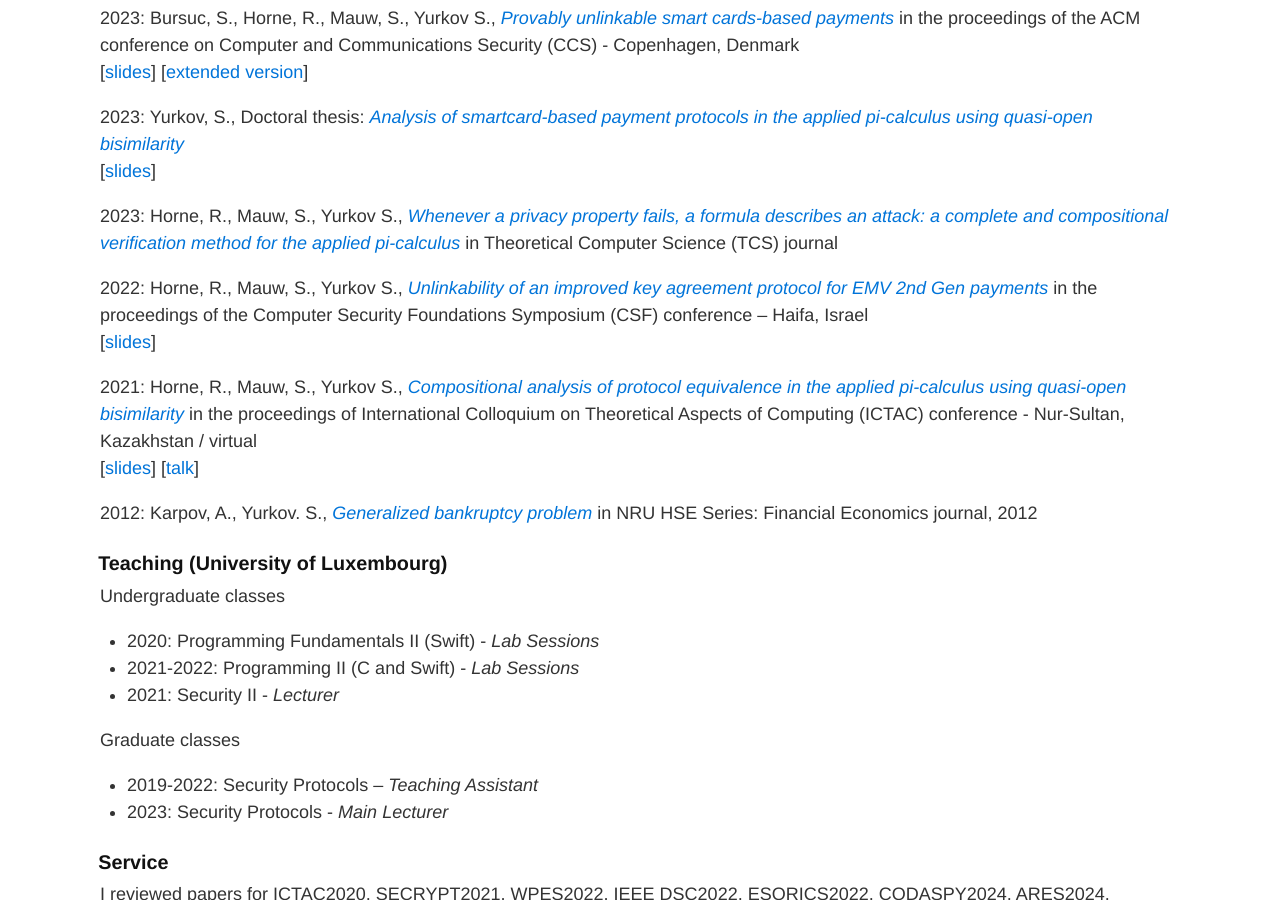
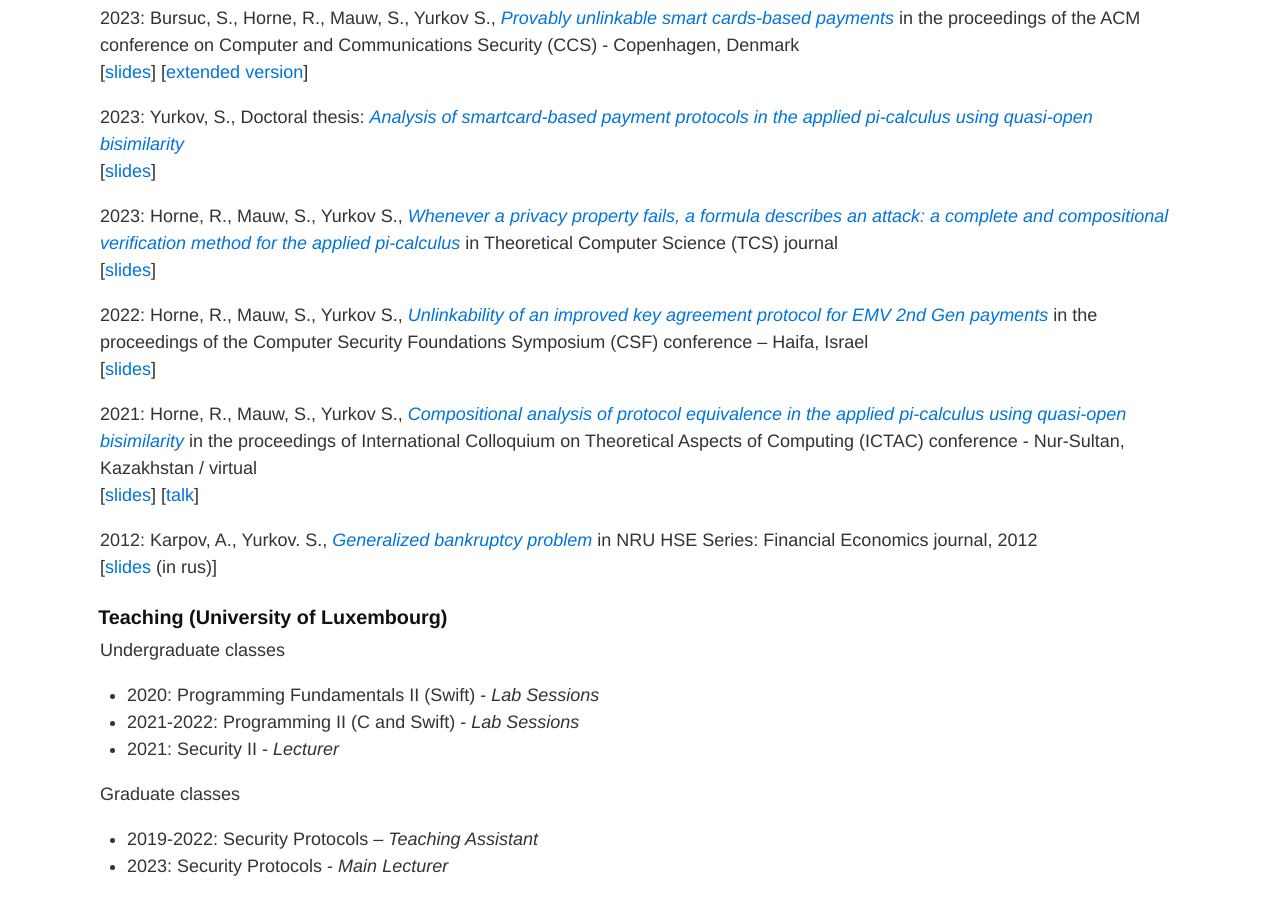
Before and after one commit to marblesurf/marblesurf.github.io, a Jekyll site: the page built from index.md, in a window 1280 px wide and 900 px high, scrolled down 567 px. Built offline with Jekyll 4.4.1, drawn with Linux system fonts in a browser that asks for light colours.

Commit message:
Update index.md

```diff
--- a/index.md
+++ b/index.md
@@ -14,7 +14,8 @@ Hey, I am Semyon Yurkov, a cybersecurity researcher based in Luxembourg. My grea
 2023: Yurkov, S., Doctoral thesis: *[Analysis of smartcard-based payment protocols in the applied pi-calculus using quasi-open bisimilarity](https://hdl.handle.net/10993/55510)* \
 [[slides](assets/def2023.pdf)]
 
-2023: Horne, R., Mauw, S., Yurkov S., *[Whenever a privacy property fails, a formula describes an attack: a complete and compositional verification method for the applied pi-calculus](https://www.sciencedirect.com/science/article/pii/S030439752300155X)* in Theoretical Computer Science (TCS) journal
+2023: Horne, R., Mauw, S., Yurkov S., *[Whenever a privacy property fails, a formula describes an attack: a complete and compositional verification method for the applied pi-calculus](https://www.sciencedirect.com/science/article/pii/S030439752300155X)* in Theoretical Computer Science (TCS) journal \
+[[slides](assets/step2023.pdf)]
 
 2022: Horne, R., Mauw, S., Yurkov S., *[Unlinkability of an improved key agreement protocol for EMV 2nd Gen payments](https://ieeexplore.ieee.org/document/9919666)* in the proceedings of the Computer Security Foundations Symposium (CSF) conference – Haifa, Israel \
 [[slides](assets/csf2022.pdf)]
@@ -22,7 +23,8 @@ Hey, I am Semyon Yurkov, a cybersecurity researcher based in Luxembourg. My grea
 2021: Horne, R., Mauw, S., Yurkov S., *[Compositional analysis of protocol equivalence in the applied pi-calculus using quasi-open bisimilarity](https://link.springer.com/chapter/10.1007/978-3-030-85315-0_14)* in the proceedings of International Colloquium on Theoretical Aspects of Computing (ICTAC) conference - Nur-Sultan, Kazakhstan / virtual \
 [[slides](assets/ictac2021.pdf)] [[talk](https://satoss.uni.lu/members/semen/img/ictac2021.mp4)]
 
-2012: Karpov, A., Yurkov. S., *[Generalized bankruptcy problem](https://ssrn.com/abstract=2181372)* in NRU HSE Series: Financial Economics journal, 2012
+2012: Karpov, A., Yurkov. S., *[Generalized bankruptcy problem](https://ssrn.com/abstract=2181372)* in NRU HSE Series: Financial Economics journal, 2012 \
+[[slides](assets/gbp2012.pdf) (in rus)]
 
 
 ### Teaching (University of Luxembourg)
```
